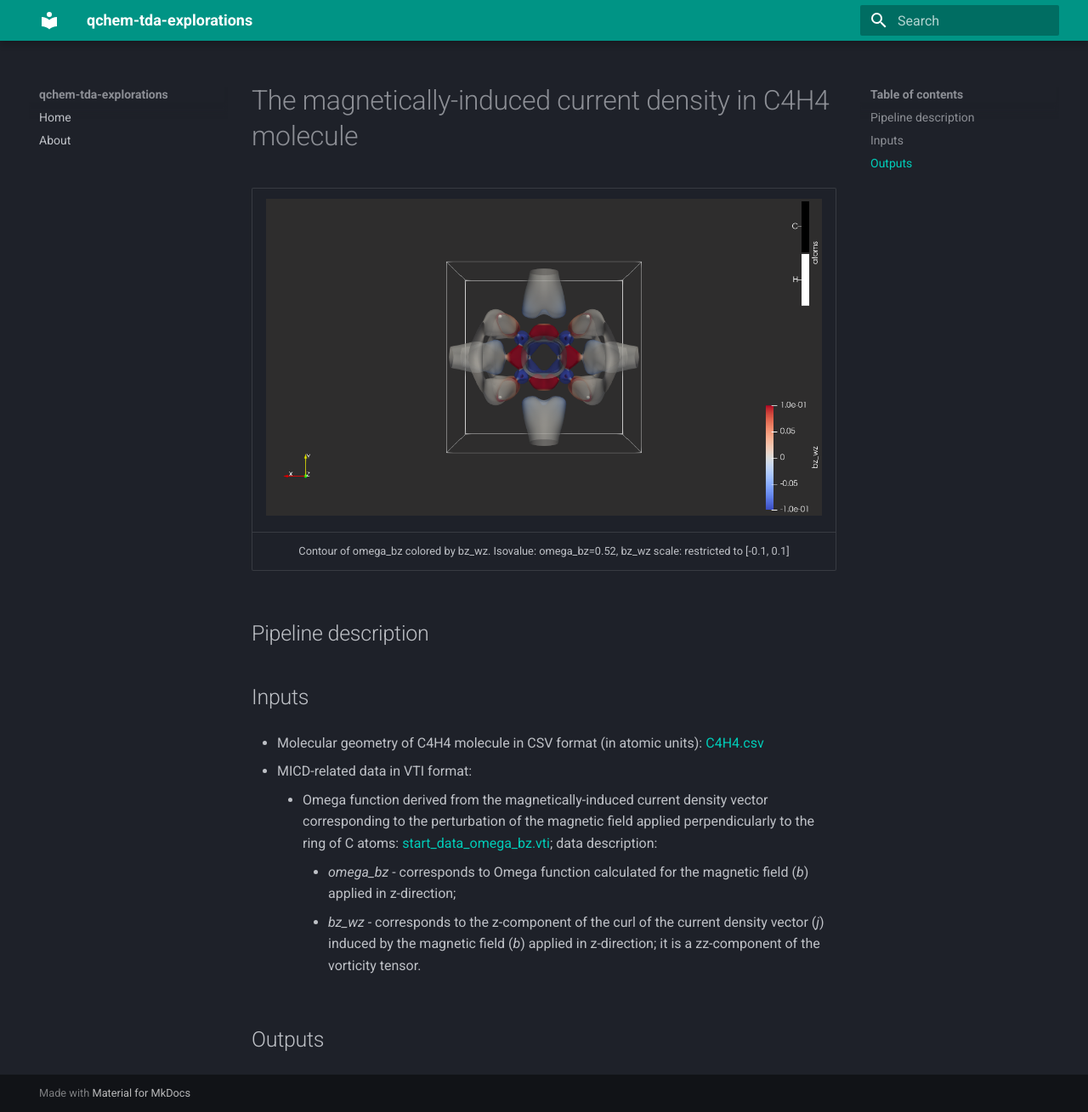
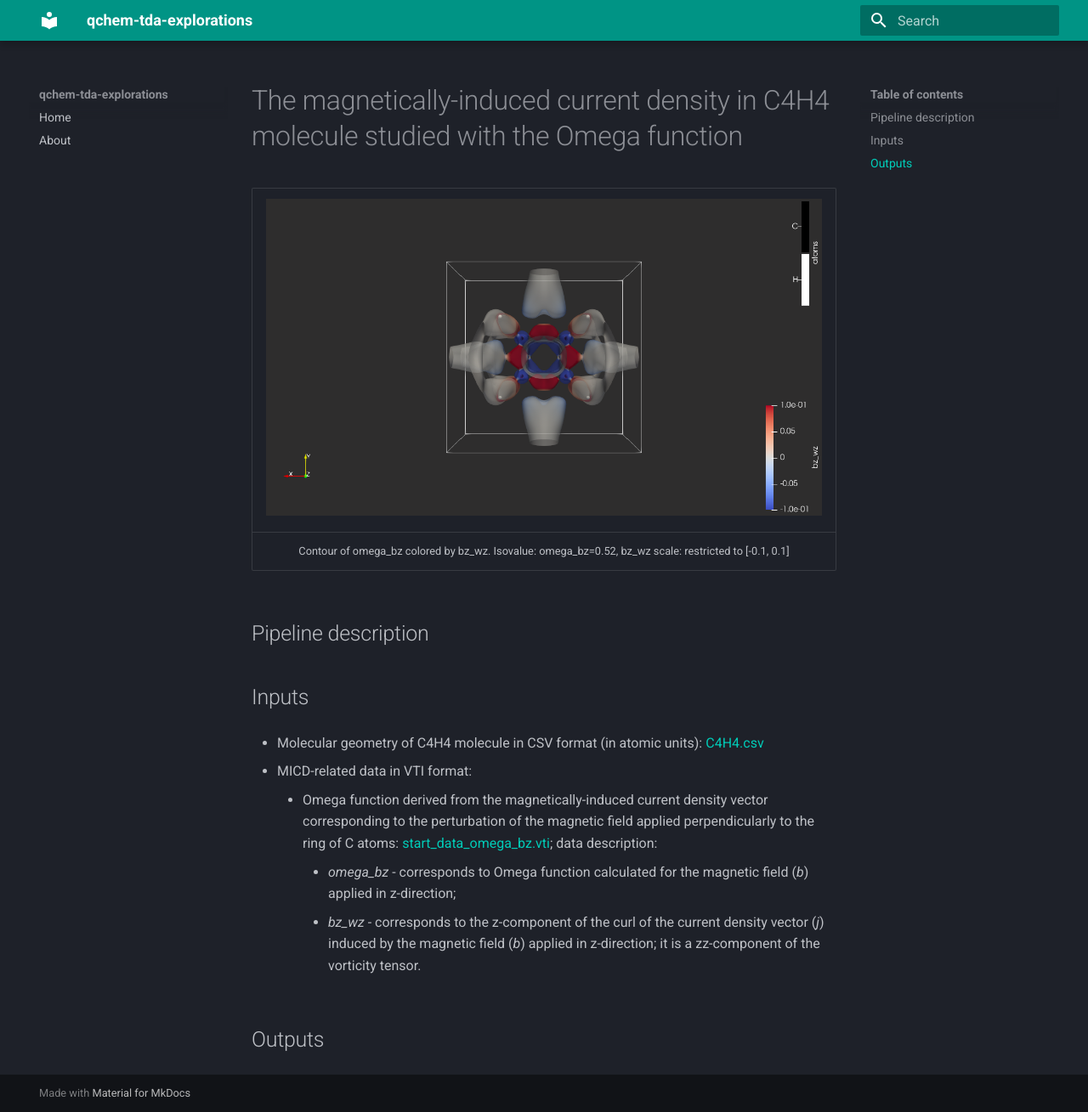
Before and after one commit to tda-qchem/tda-qchem-explorations, an MkDocs documentation site: the page built from docs/C4H4_MICD.md, in a window 1280 px wide and 1309 px high. Shown: the whole window at 85% size. Built offline with MkDocs 1.6.1 and Material for MkDocs 9.7.7, drawn with Linux system fonts in a browser that asks for light colours.

Commit message:
change note titles

```diff
--- a/docs/C4H4_MICD.md
+++ b/docs/C4H4_MICD.md
@@ -1,4 +1,4 @@
-# The magnetically-induced current density in C4H4 molecule
+# The magnetically-induced current density in C4H4 molecule studied with the Omega function
 
 | ![Omega_bz.png](screenshots/C4H4_MICD/Omega_bz.png) |
 |:--:|
```
Also changed, not shown: docs/C6H6_MICD.md (+1 -1 lines).
